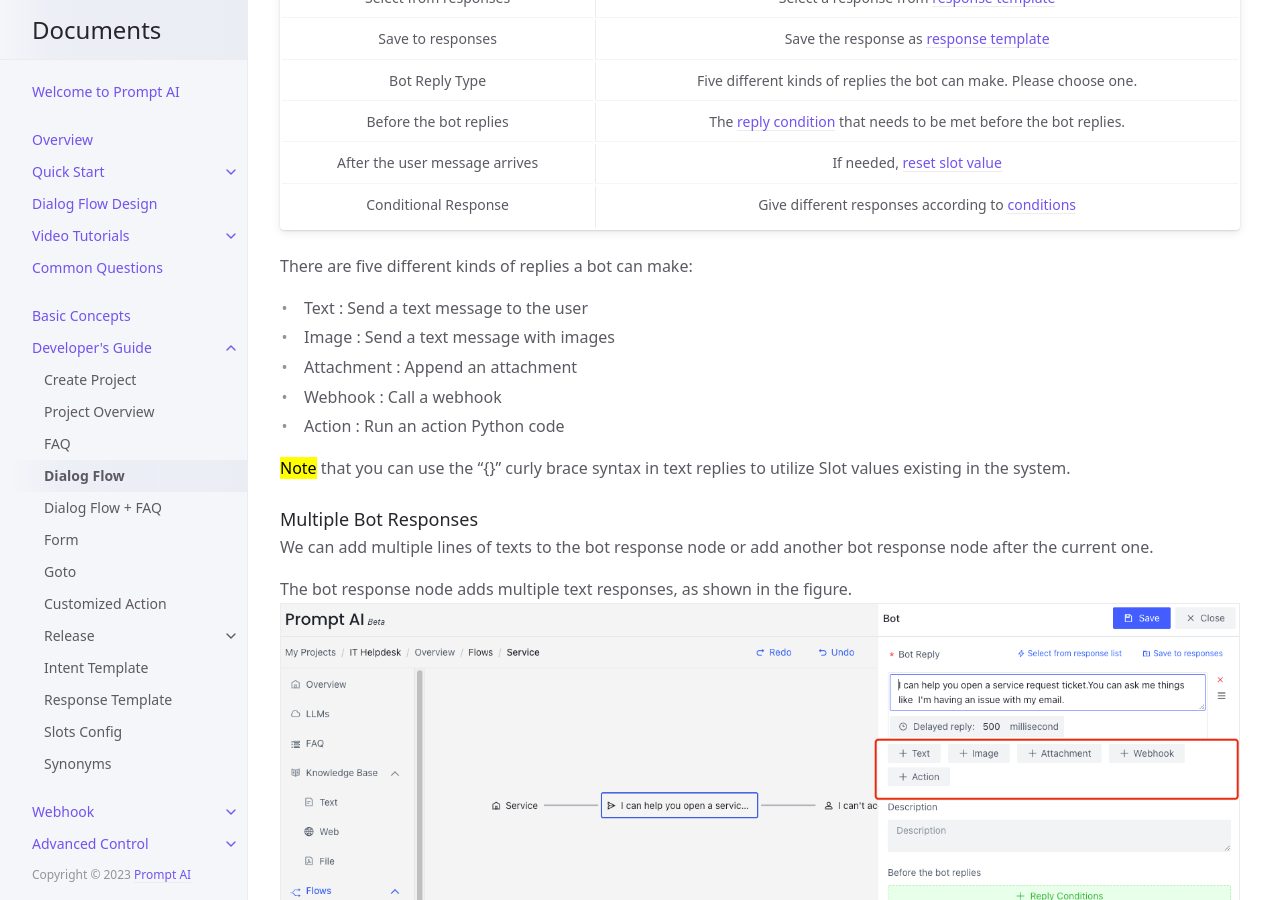
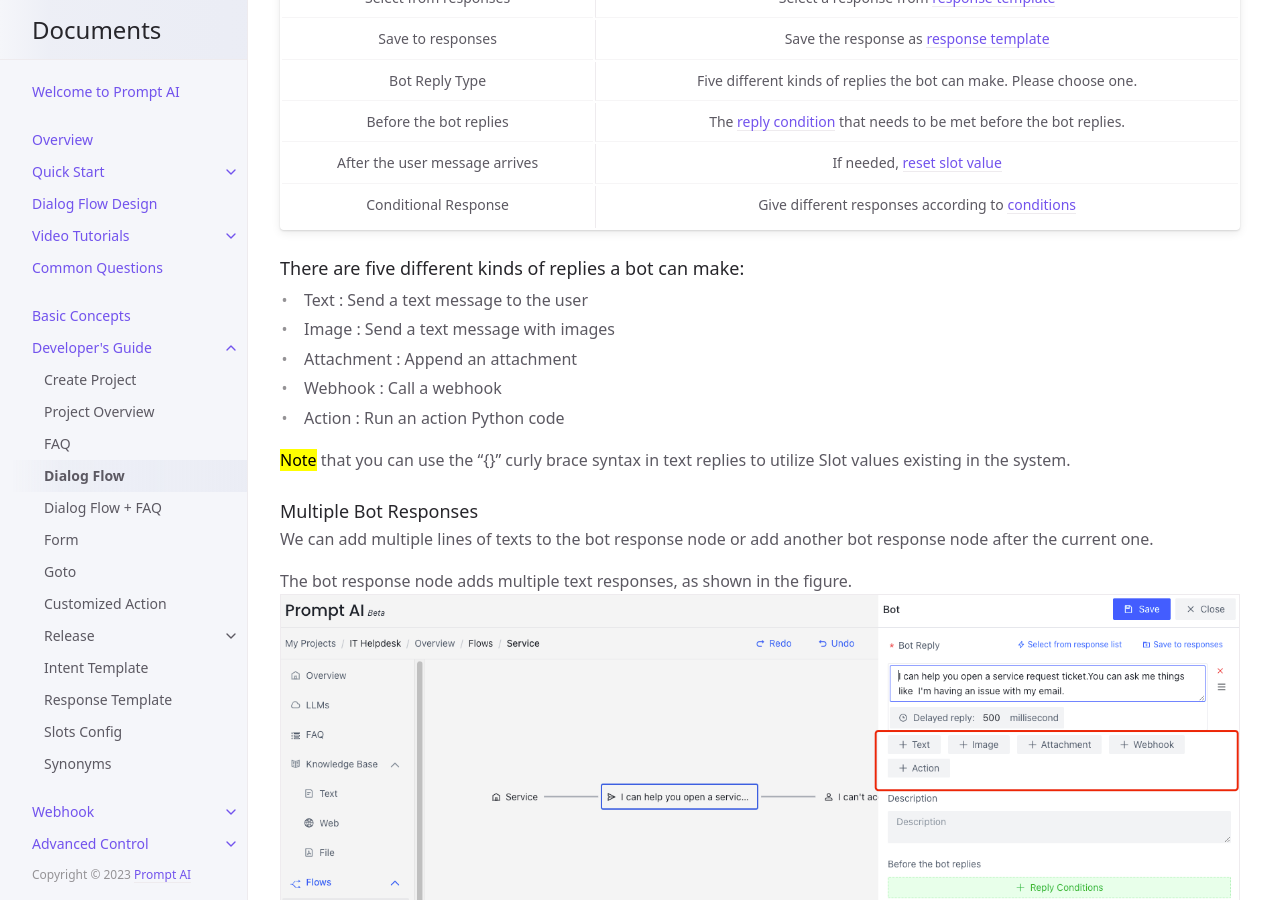
Before and after one commit to ws-cd/ws-cd.github.io, a Jekyll site: the page built from docs/tutorial/flow.md, in a window 1280 px wide and 900 px high, scrolled down 1999 px. Built offline with Jekyll 4.4.1, drawn with Linux system fonts in a browser that asks for light colours.

Commit message:
1、add title

```diff
--- a/docs/tutorial/flow.md
+++ b/docs/tutorial/flow.md
@@ -29,7 +29,7 @@ The followings are a few options you can make for bot reply.
 | After the user message arrives| If needed, [reset slot value](/docs/advance_control/reset_slot/)               |
 | Conditional Response          | Give different responses according to [conditions](/docs/advance_control/conditional_response/)     |
 
-There are five different kinds of replies a bot can make:
+### There are five different kinds of replies a bot can make:
 
 - Text       : Send a text message to the user
 - Image      : Send a text message with images
```
